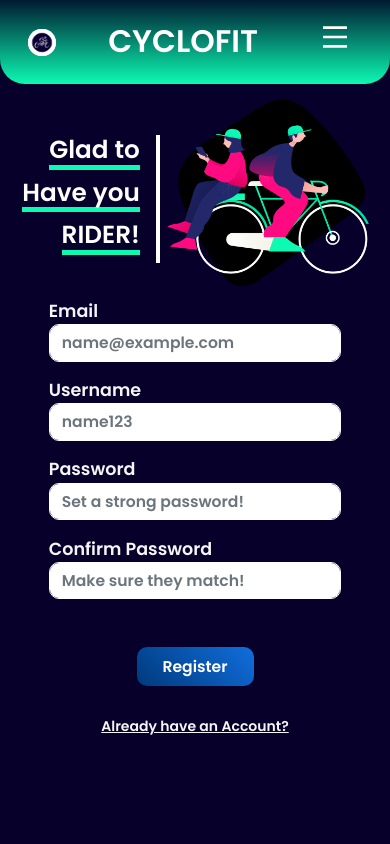
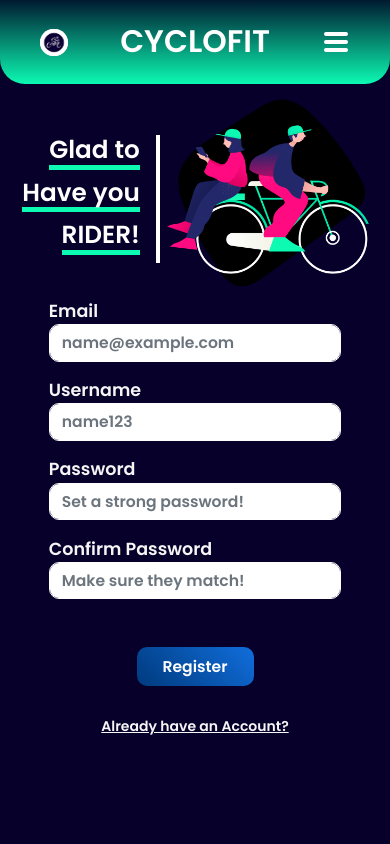
Before and after one commit to piyushmohan01/CycloFit-SEPM, a Flask app: page /register in a window 390 px wide. Run offline with Flask 2, Linux system fonts and the light colour scheme; some libraries are stand-ins or nearby versions.

Commit message:
Hamburger animation added

```diff
--- a/cyclofit/pages/routes.py
+++ b/cyclofit/pages/routes.py
@@ -337,7 +337,10 @@
     days = ['Sat','Sun','Mon','Tue','Wed','Thu','Fri']
     for i in range(len(days)):
         if a == days[i]:
-            return days[i+1]
+            if a == 'Fri':
+                return days[0]
+            else:
+                return days[i+1]
 
 def findStreak(li):
     streak = 0
--- a/cyclofit/pages/static/css/layout-nav.css
+++ b/cyclofit/pages/static/css/layout-nav.css
@@ -3,7 +3,6 @@
     padding: 0;
     font-family: 'Poppins', sans-serif;
     background-color: #06002a;
-    /* overflow-x: hidden; */
 }
 
 .bg {
@@ -11,9 +10,8 @@
     height: 100vh;
     background-color: #06002a;
 }
-.bg {
-    background-color: transparent;
-    /* overflow-y: hidden; */
+.bg.is-active {
+    overflow-y: hidden;
 }
 
 .shape-main {
@@ -32,6 +30,7 @@
     transition-timing-function: ease-in-out;
 }
 
+.menu-btn,
 .col,
 .col-6,
 .col-3,
@@ -42,10 +41,6 @@
     align-items: center;
     background-color: transparent;
 }
-/* .col-6,
-.col-3 {
-    margin-top: 4vh;
-} */
 .col-6 {
     margin-bottom: 0;
     height: fit-content;
@@ -56,6 +51,7 @@
 }
 
 .row {
+    margin: 0;
     height: 10vh;
     justify-content: center;
     align-items: center;
@@ -80,37 +76,59 @@
     background-color: transparent;
 }
 
-.menu-icon {
-    position: absolute;
-    right: 10vw;
-    top: 2.5vh;
-    z-index: 3;
-    background-color: transparent;
-    transition-duration: 0.5s;
-    transition-timing-function: ease-in-out;
-}
-.menu-icon.is-active {
-    opacity: 0;
-    z-index: 2;
-    background-color: transparent;
-    transition-duration: 0.5s;
-    transition-timing-function: ease-in-out;
+.toggle-col {
+    margin: 0;
+    text-align: left;
 }
 
-.menu-close {
+/* -----TOGGLE_ICON----- */
+
+.menu-btn {
+    margin: 0;
+    outline: none;
+    height: 2em;
+    cursor: pointer;
+    transition: all .5s ease-in-out;
+    -webkit-tap-highlight-color: transparent;
+}
+.menu-btn_burger {
+    width: 1.5em;
+    height: 0.25em;
+    background: #fff;
+    border-radius: 10em;
+    transition: all .5s ease-in-out;
+}
+.menu-btn_burger::before,
+.menu-btn_burger::after {
+    content: ' ';
     position: absolute;
-    right: 10vw;
-    top: 2.5vh;
-    opacity: 0;
-    transition-duration: 0.5s;
-    transition-timing-function: ease-in-out;
+    width: 1.5em;
+    height: 0.25em;
+    background: #fff;
+    border-radius: 10em;
+    transition: all .5s ease-in-out;
 }
-.menu-close.is-active {
-    opacity: 1;
-    z-index: 0;
-    transition-duration: 0.5s;
-    transition-timing-function: ease-in-out;
+.menu-btn_burger::before {
+    transform: translateY(-0.5em);
 }
+.menu-btn_burger::after {
+    transform: translateY(0.5em);
+}
+.menu-btn.open .menu-btn_burger {
+    width: 0;
+    transform: translateX(-1.5em);
+    background: transparent;
+}
+.menu-btn.open .menu-btn_burger::before {
+    width: 1.75em;
+    transform: rotate(45deg) translate(0.25em, -0.25em);
+}
+.menu-btn.open .menu-btn_burger::after {
+    width: 1.75em;
+    transform: rotate(-45deg) translate(0.25em, 0.25em);
+}
+
+/* -----TOGGLE_ICON----- */
 
 .container {
     background-color: transparent;
--- a/cyclofit/pages/static/js/layout-nav.js
+++ b/cyclofit/pages/static/js/layout-nav.js
@@ -1,10 +1,32 @@
-$(document).ready(function(){
-    $(".menu-icon").click(function(){
-      $('.bg').toggleClass("is-active");
-      $('#shape-main').toggleClass("is-active");
-      $('.nav-1').toggleClass("is-active");
-      $('.menu-icon').toggleClass("is-active");
-      $('.menu-close').toggleClass("is-active");
-      // $('.register-page').toggleClass("is-active");
-    });
+// $(document).ready(function(){
+//     $(".menu-icon").click(function(){
+//       $('.bg').toggleClass("is-active");
+//       $('#shape-main').toggleClass("is-active");
+//       $('.nav-1').toggleClass("is-active");
+//       $('.menu-icon').toggleClass("is-active");
+//       $('.menu-close').toggleClass("is-active");
+//       // $('.register-page').toggleClass("is-active");
+//     });
+// });
+
+const menuBtn = document.querySelector('.menu-btn');
+const bg = document.querySelector('.bg');
+const shape = document.querySelector('#shape-main')
+const nav1 = document.querySelector('.nav-1')
+let menuOpen = false;
+menuBtn.addEventListener('click', () => {
+    if(!menuOpen) {
+        bg.classList.add('is-active');
+        shape.classList.add('is-active');
+        nav1.classList.add('is-active');
+        menuBtn.classList.add('open');
+        menuOpen = true;
+    }
+    else {
+        bg.classList.remove('is-active');
+        shape.classList.remove('is-active');
+        nav1.classList.remove('is-active');
+        menuBtn.classList.remove('open');
+        menuOpen=false;
+    }
 });
--- a/cyclofit/pages/templates/layout-nav.html
+++ b/cyclofit/pages/templates/layout-nav.html
@@ -26,14 +26,11 @@
                                 CYCLOFIT
                             </h1>
                         </div>
-                        <div class="col">
-                            <a class="menu-open" onclick="navtoggle()">
-                                <!-- style="position: absolute; margin-top: 4vh; margin-left: 4vh" -->
-                                <svg class="menu-icon" xmlns="http://www.w3.org/2000/svg" viewBox="0 0 24 24" width="32" height="32"><path fill="none" d="M0 0h24v24H0z"/><path d="M3 4h18v2H3V4zm0 7h18v2H3v-2zm0 7h18v2H3v-2z" fill="rgba(255,255,255,1)"/></svg>
-                            </a>
-                            <a class="menu-close" onclick="navtoggle()">
-                                <svg xmlns="http://www.w3.org/2000/svg" viewBox="0 0 24 24" width="36" height="36"><path fill="none" d="M0 0h24v24H0z"/><path d="M12 10.586l4.95-4.95 1.414 1.414-4.95 4.95 4.95 4.95-1.414 1.414-4.95-4.95-4.95 4.95-1.414-1.414 4.95-4.95-4.95-4.95L7.05 5.636z" fill="rgba(255,255,255,1)"/></svg>
-                            </a>
+                        <div class="col toggle-col">
+                            <div class="menu-btn" onclick="navtoggle()">
+                                <div class="menu-btn_burger">
+                                </div>
+                            </div>
                         </div>
                     </div>
                     {% block nav1 %}
--- a/run.py
+++ b/run.py
@@ -2,4 +2,7 @@
 
 if __name__ == '__main__':
     app.run(debug=True)
-# , host='192.168.1.103'
+
+    # , host='')
+    # http://192.168.1.103:5000/ - EXT
+    # http://192.168.1.3:5000/ - MAIN
--- a/style.css
+++ b/style.css
@@ -49,6 +49,7 @@
     height: 6px;
     background: #fff;
     border-radius: 5px;
+    margin-left: 15px;
     transition: all .5s ease-in-out;
 }
 
@@ -77,16 +78,17 @@
 } */
 
 .menu-btn.open .menu-btn_burger {
+    width: 0;
     transform: translateX(-50px);
     background: transparent;
 }
 
 .menu-btn.open .menu-btn_burger::before {
     width: 50px;
-    transform: rotate(45deg) translate(35px, -35px);
+    transform: rotate(45deg) translate(10px, -10px);
 }
 
 .menu-btn.open .menu-btn_burger::after {
     width: 50px;
-    transform: rotate(-45deg) translate(35px, 35px);
+    transform: rotate(-45deg) translate(10px, 10px);
 }
```
Also changed, not shown: main.js (+5 -5 lines), cyclofit/database/main.db.
